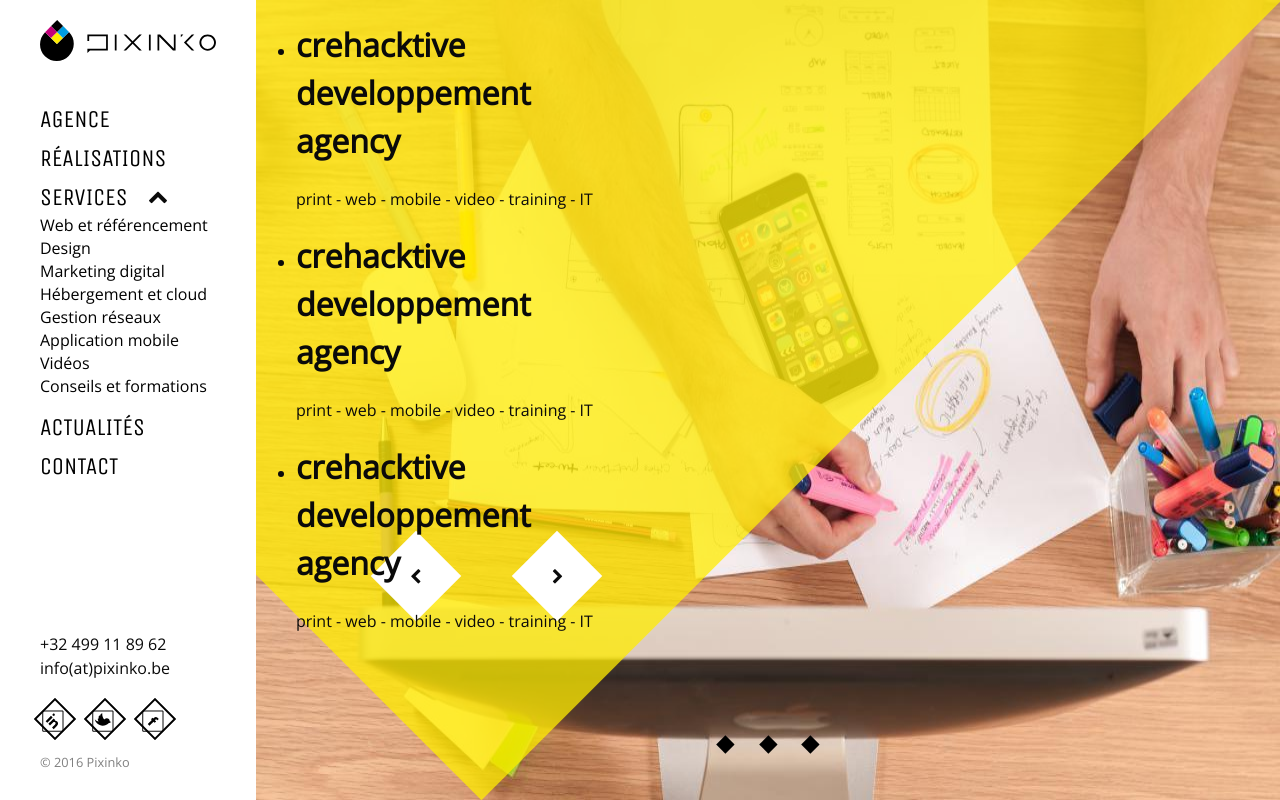
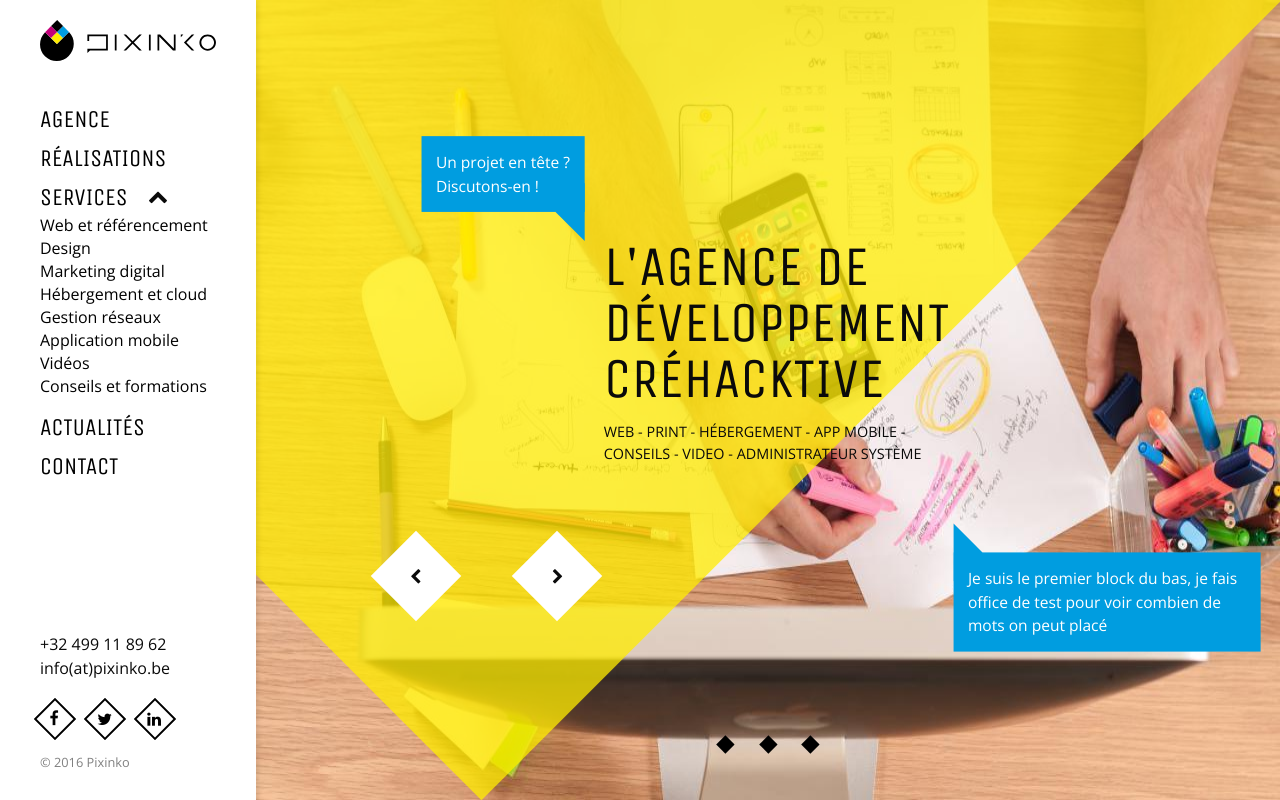
Before and after one commit to CelineThiry/Pix, a PHP site: page /index_old.html in a window 1280 px wide. Run offline with PHP 8.4, Linux system fonts and the light colour scheme; some libraries are stand-ins or nearby versions.

```diff
--- a/css/style.css
+++ b/css/style.css
@@ -9,7 +9,8 @@ body {
   background-color: white;
   overflow: hidden;
   position: relative;
-  float: left; }
+  float: left;
+  box-shadow: 1px 1px 0.4vw 1px rgba(0, 0, 0, 0.1); }
   .sidebar header, .sidebar nav, .sidebar footer {
     width: 100%;
     padding: 1.25rem 2.5rem 1.25rem 2.5rem; }
@@ -163,7 +164,8 @@ ul.my-submenu {
 /* RIGHT PART - MAIN PART */
 main {
   float: right;
-  position: relative; }
+  position: relative;
+  z-index: -1; }
 
 /* LAYER2 */
 .layer2 {
--- a/index_old.html
+++ b/index_old.html
@@ -52,9 +52,24 @@
 			</div>
 
 			<ul class="social-media">
-				<li><a href=""><img src="img/linkedin.svg" alt="linkedin"></a></li>
-				<li><a href=""><img src="img/twitter.svg" alt="twitter"></a></li>
-				<li><a href=""><img src="img/facebook.svg" alt="facebook"></a></li>
+				<li>
+					<a class="ease-all facebook" href="#">
+						<i class="fa fa-facebook"></i>
+						<span class="hide-text">Facebook</span>
+					</a>
+				</li>
+				<li>
+					 <a class="ease-all twitter" href="#">
+					 <i class="fa fa-twitter"></i>
+					 <span class="hide-text">Twitter</span>
+					 </a>
+				</li>
+				<li>
+					<a class="ease-all linkedin" href="#">
+					 <i class="fa fa-linkedin"></i>
+					 <span class="hide-text">Linkedin</span>
+					 </a>
+				</li>
 
 			</ul>
 			<div class="copyright">
@@ -67,7 +82,7 @@
 	<div class="menu-responsive">
 		<div class="burger-icon-container">
 			<div class="burger">
-				<div class="icon"></div>
+				<i class="fa fa-bars fa-2x" aria-hidden="true"></i>
 			</div>
 		</div>
 
@@ -141,53 +156,99 @@
 		  			<button class="next"><i class="fa fa-chevron-left"></i></button>
 				</div>
 				<div class="second-wrapper bullet">
-					<ul>
+					<!--<ul>
 						<li class="active"><a href="#" class="bullet1"></a></li>
-						<li><a href="#" class="bullet2"></a></li>
-						<li><a href="#" class="bullet3"></a></li>
-					</ul>
+						<li class=""><a href="#" class="bullet2"></a></li>
+						<li class=" "><a href="#" class="bullet3"></a></li>
+					</ul>-->
+				</div>
+				<div class="second-wrapper central-block">
+					<div class="text">
+						<h1>L'agence de développement créhacktive</h1>
+						<p>Web - Print - Hébergement - App Mobile - Conseils - Video - Administrateur système</p>
+					</div>
 				</div>
 			</div>
 		</div> <!-- END LAYER 2 -->
 		<div class="layer3">
-			<div class="slider-text">
+			<div class="slider-text-top">
 			  <ul>
-			    <li id="slide1">
+			    <li id="slide1-text-top">
 			      <div class="block-text">
-			      <h1>crehacktive<br>developpement<br>agency</h1>
-			      <p>print - web - mobile - video - training - IT</p>
-				      <div class="exergue">
-				      	<p>Lorem ipsum dolor sit amet, consectetur adipisicing elit. Nesciunt cum provident</p>
+			      <!-- <h1>crehacktive<br>developpement<br>agency</h1>
+			      <p>print - web - mobile - video - training - IT</p> -->
+				    <a href="">
 
+				    	<div class="exergue active top">
+				    		<!-- IMPORTANT ! Max +- 21 words in this p ! -->
+				      		<p>Un projet en tête ?<br>Discutons-en !</p>
 				      </div>
+				    </a>
 			      </div>
 			    </li>
-			    <li id="slide2">
+			    <li id="slide2-text-top">
 			      <div class="block-text">
-			      <h1>crehacktive<br>developpement<br>agency</h1>
-			      <p>print - web - mobile - video - training - IT</p>
-			      <div class="exergue">
-			      	<p>Lorem ipsum dolor sit amet, consectetur adipisicing elit. Repellendus error pariatur </p>
+				      <a href="">
+				      	<div class="exergue active top">
+				      	<!-- IMPORTANT ! Max +- 21 words in this p ! -->
+				      		<p>Ici, écrire un texte<br> de 2 lignes</p>
+				      	</div>
+				      </a>
+			      </div>
+			    </li>
+			    <li id="slide3-text-top">
+			      <div class="block-text">
 
-			      </div>
+				      <a href="">
+				      	<div class="exergue active top">
+				      	<!-- IMPORTANT ! Max +- 21 words in this p ! -->
+				      		<p>Envie d'améliorer<br>votre présence en ligne ?</p>
+				      	</div>
+				      </a>
 
 			      </div>
 			    </li>
-			    <li id="slide3">
+			  </ul>
+			</div>
+		</div>
+		<!-- END LAYER 3 -->
+		<div class="layer4">
+			<div class="slider-text-bottom">
+			  <ul>
+			    <li id="slide1-text-bottom">
 			      <div class="block-text">
-			      <h1>crehacktive<br>developpement<br>agency</h1>
-			      <p>print - web - mobile - video - training - IT</p>
-				      <div class="exergue">
-				      	<p>Lorem ipsum dolor sit amet, consectetur adipisicing elit. </p>
-
-				      </div>
+			      		<a href="">
+				      	<div class="exergue active bottom">
+				      		<!-- IMPORTANT ! Max +- 21 words in this p ! -->
+				      		<p>Je suis le premier block du bas, je fais office de test pour voir combien de mots on peut placé</p>
+				      	</div>
+				      </a>
+			      </div>
+			    </li>
+			    <li id="slide2-text-bottom">
+			      <div class="block-text">
+				    <a href="">
+				    	<div class="exergue active bottom">
+				      		<!-- IMPORTANT ! Max +- 21 words in this p ! -->
+				      		<p>Ecrire un court texte accrocheur</p>
+				    	</div>
+				    </a>
+			      </div>
+			    </li>
+			    <li id="slide3-text-bottom">
+			      <div class="block-text">
+				      <a href="">
+				      	<div class="exergue active bottom">
+				      		<!-- IMPORTANT ! Max +- 21 words in this p ! -->
+				      		<p>Besoin d'une identité de marque ?</p>
+				      	</div>
+				      </a>
 			      </div>
 			    </li>
 			  </ul>
-
 			</div>
 		</div>
-		<!-- END LAYER 3 -->
+		<!-- END LAYER 4 -->
 	</main>
 
 </section> <!-- END CONTAINER -->
--- a/sass/style.scss
+++ b/sass/style.scss
@@ -15,6 +15,7 @@ body{font-family: $open;}
 	overflow: hidden;
 	position: relative;
 	float: left;
+	box-shadow: 1px 1px 0.4vw 1px rgba(0,0,0,0.1);
 
 	header,nav,footer{
 		width: 100%;
@@ -235,6 +236,7 @@ ul.my-submenu{
 main{
 	float: right;
 	position: relative;
+	z-index: -1;
 }
 
 /* LAYER2 */
```
Also changed, not shown: index.php (+24 -24 lines), 1 other file.
